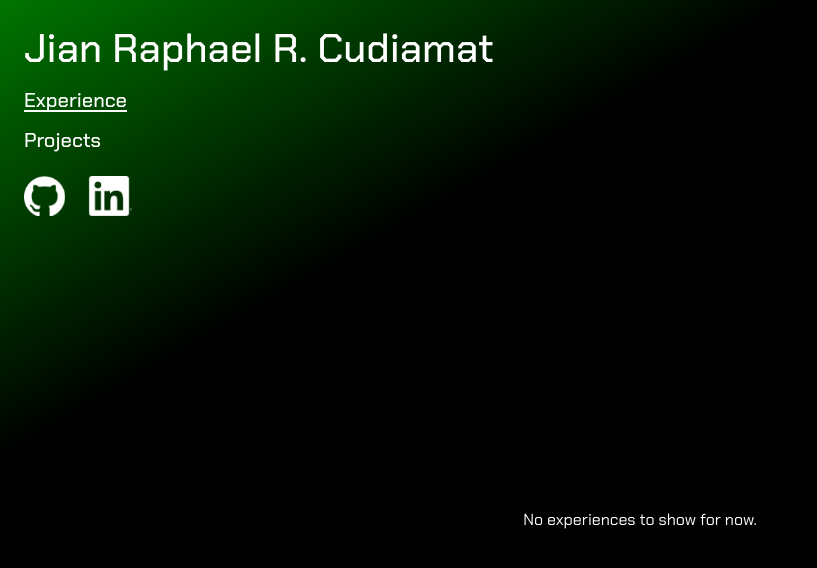
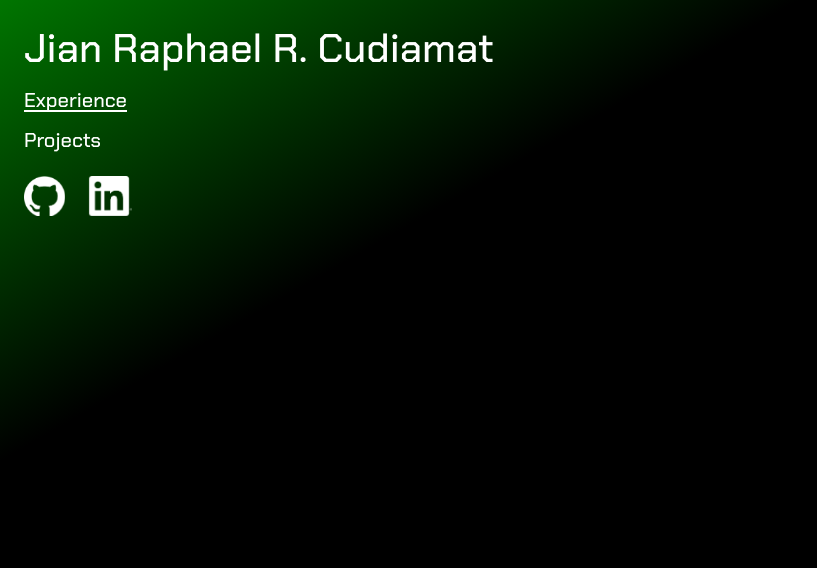
Before and after one commit to Shunsena-Jian/cudiamat-portfolio-2, a React (Vite) app: page /experience in a window 1280 px wide. Shown: the top 568 px of the page, without its empty margins (0-817 px from the left). Built offline with nearby package versions, Linux system fonts and the light colour scheme.

Commit message:
Add LeftContent and RightContent components; update ExperienceLayout to include details

```diff
--- /dev/null
+++ b/src/components/ExperiencesPage/LeftContent.jsx
@@ -0,0 +1,7 @@
+import React from "react";
+
+const LeftContent = () => {
+    return null;
+}
+
+export default LeftContent;
--- /dev/null
+++ b/src/components/ExperiencesPage/RightContent.jsx
@@ -0,0 +1,7 @@
+import React from "react";
+
+const RightContent = () => {
+    return null;
+}
+
+export default RightContent;
--- a/src/layouts/ExperienceLayout.jsx
+++ b/src/layouts/ExperienceLayout.jsx
@@ -1,16 +1,23 @@
 import React from 'react';
 
-export default function ExperienceLayout({ content }) {
+export default function ExperienceLayout({ content, details }) {
     return (
-        <main className={'experience-section container-fluid d-flex align-items-center justify-content-center p-3'}>
-            <section className={'row'}>
-                <div className={'col'}>
+        <main className={'experience-section d-flex p-3'}>
+            <section className={'row container-fluid'}>
+                <div className={'col-6 d-flex align-items-center'}>
                     {
                         content
                             ? content
                             : <p>No experiences to show for now.</p>
                     }
                 </div>
+                <div className={'col-6 d-flex align-items-center justify-content-center'}>
+                    {
+                        details
+                            ? details
+                            : <p>No details or confidential</p>
+                    }
+                </div>
             </section>
         </main>
     );
--- a/src/pages/Experience/Experience.jsx
+++ b/src/pages/Experience/Experience.jsx
@@ -1,5 +1,7 @@
 import ExperienceLayout from '../../layouts/ExperienceLayout.jsx';
 import {ExperienceProvider} from "./ExperienceProvider.jsx";
+import LeftContent from "../../components/ExperiencesPage/LeftContent.jsx";
+import RightContent from "../../components/ExperiencesPage/RightContent.jsx";
 
 export default function Experience() {
 
@@ -7,7 +9,8 @@ export default function Experience() {
         <ExperienceProvider>
             <title>My Experience</title>
             <ExperienceLayout
-                content={ null }
+                content={ LeftContent }
+                details={ RightContent }
             />
         </ExperienceProvider>
     );
```
Also changed, not shown: src/styles/experiences.module.css (added).
